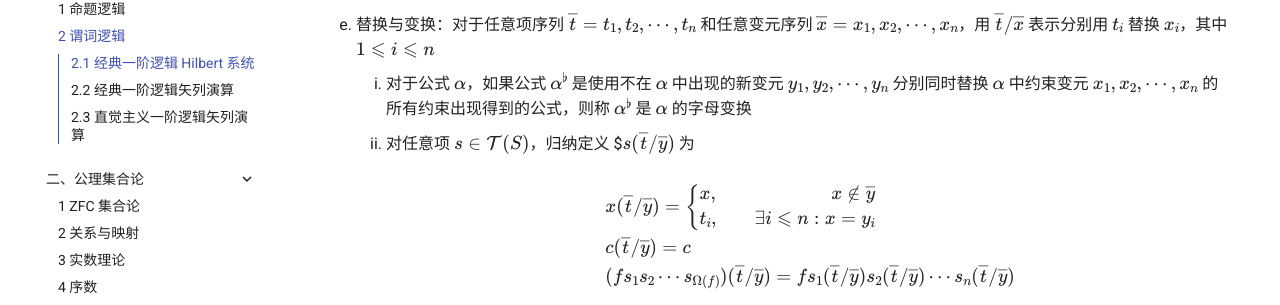
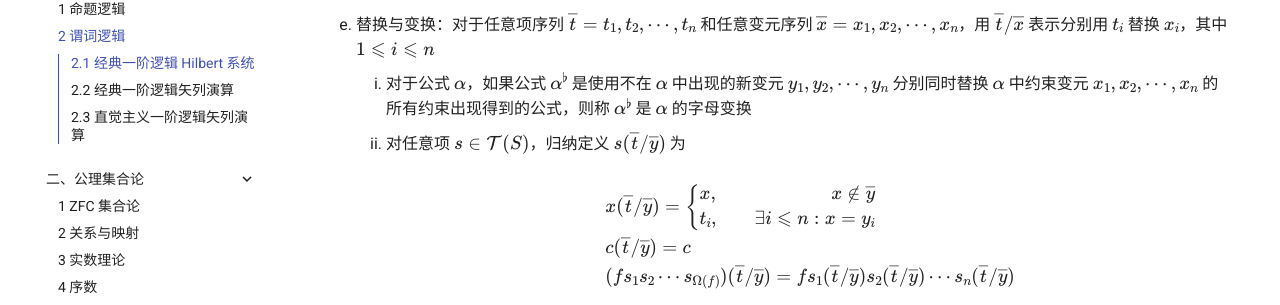
Before and after one commit to ShiinaHiiragi/note, an MkDocs documentation site: the page built from docs/logic/proof/pred.md, in a window 1280 px wide and 900 px high, scrolled down 2114 px. Shown: the part 126-431 px from the top of the window. Built offline with MkDocs 1.6.1 and Material for MkDocs 9.7.7, drawn with Linux system fonts in a browser that asks for light colours; comment, search, counter and statistics services are not loaded.

```diff
--- a/docs/logic/proof/pred.md
+++ b/docs/logic/proof/pred.md
@@ -103,7 +103,7 @@
 
     5. 替换与变换：对于任意项序列 $\overline t = t_1, t_2, \cdots, t_n$ 和任意变元序列 $\overline x = x_1, x_2, \cdots, x_n$，用 $\overline t / \overline x$ 表示分别用 $t_i$ 替换 $x_i$，其中 $1 \leqslant i \leqslant n$
         1. 对于公式 $\alpha$，如果公式 $\alpha^\flat$ 是使用不在 $\alpha$ 中出现的新变元 $y_1, y_2, \cdots, y_n$ 分别同时替换 $\alpha$ 中约束变元 $x_1, x_2, \cdots, x_n$ 的所有约束出现得到的公式，则称 $\alpha^\flat$ 是 $\alpha$ 的字母变换
-        2. 对任意项 $s\in \mathcal T(S)$，归纳定义 $$s(\overline t/\overline y)$ 为
+        2. 对任意项 $s\in \mathcal T(S)$，归纳定义 $s(\overline t/\overline y)$ 为
 
             $$
             \begin{aligned}
```
Also changed, not shown: docs/cogn/cogn/lang.md (line endings or trailing spaces), docs/logic/proof/prop.md (line endings or trailing spaces).
